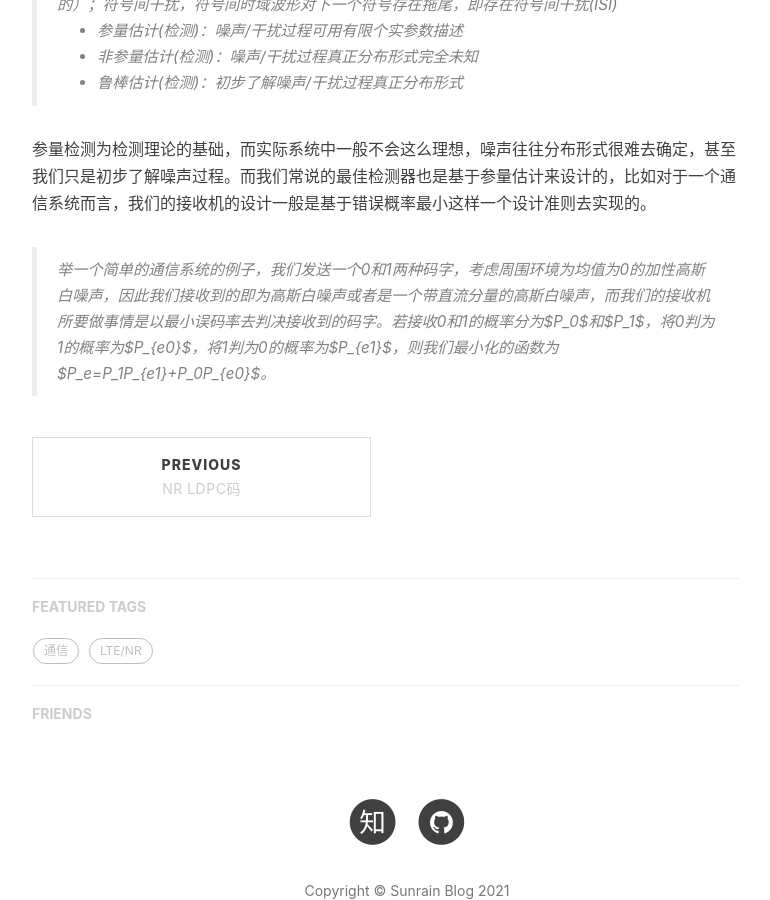
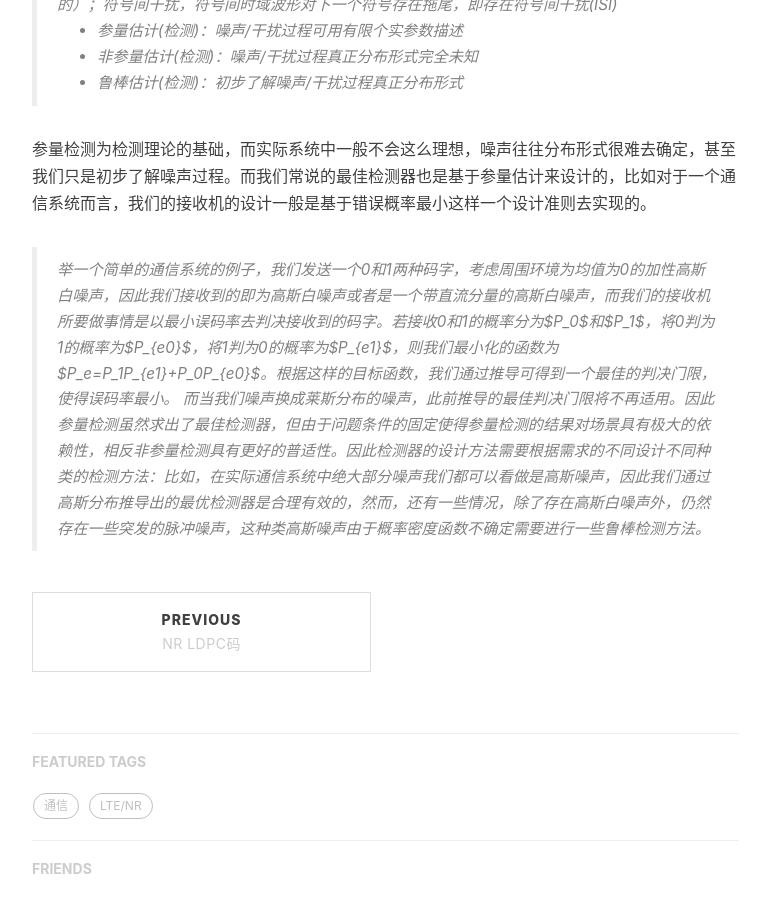
Before and after one commit to ruoqiong/ruoqiong.github.io, a Jekyll site: the page built from _posts/2020-2-12-ES.md, in a window 1280 px wide and 900 px high, scrolled down 1242 px. Shown: the whole window, without its empty margins (233-1003 px from the left). Built offline with Jekyll 4.4.1, drawn with Linux system fonts in a browser that asks for light colours; nearby versions of some CDN libraries; comment, search, counter and statistics services are not loaded.

Commit message:
Update 2020-2-12-ES.md

```diff
--- a/_posts/2020-2-12-ES.md
+++ b/_posts/2020-2-12-ES.md
@@ -24,4 +24,5 @@ tags:
 
 参量检测为检测理论的基础，而实际系统中一般不会这么理想，噪声往往分布形式很难去确定，甚至我们只是初步了解噪声过程。而我们常说的最佳检测器也是基于参量估计来设计的，比如对于一个通信系统而言，我们的接收机的设计一般是基于错误概率最小这样一个设计准则去实现的。
 
-> 举一个简单的通信系统的例子，我们发送一个0和1两种码字，考虑周围环境为均值为0的加性高斯白噪声，因此我们接收到的即为高斯白噪声或者是一个带直流分量的高斯白噪声，而我们的接收机所要做事情是以最小误码率去判决接收到的码字。若接收0和1的概率分为$P_0$和$P_1$，将0判为1的概率为$P_{e0}$，将1判为0的概率为$P_{e1}$，则我们最小化的函数为$P_e=P_1P_{e1}+P_0P_{e0}$。
+> 举一个简单的通信系统的例子，我们发送一个0和1两种码字，考虑周围环境为均值为0的加性高斯白噪声，因此我们接收到的即为高斯白噪声或者是一个带直流分量的高斯白噪声，而我们的接收机所要做事情是以最小误码率去判决接收到的码字。若接收0和1的概率分为$P_0$和$P_1$，将0判为1的概率为$P_{e0}$，将1判为0的概率为$P_{e1}$，则我们最小化的函数为$P_e=P_1P_{e1}+P_0P_{e0}$。根据这样的目标函数，我们通过推导可得到一个最佳的判决门限，使得误码率最小。
+> 而当我们噪声换成莱斯分布的噪声，此前推导的最佳判决门限将不再适用。因此参量检测虽然求出了最佳检测器，但由于问题条件的固定使得参量检测的结果对场景具有极大的依赖性，相反非参量检测具有更好的普适性。因此检测器的设计方法需要根据需求的不同设计不同种类的检测方法：比如，在实际通信系统中绝大部分噪声我们都可以看做是高斯噪声，因此我们通过高斯分布推导出的最优检测器是合理有效的，然而，还有一些情况，除了存在高斯白噪声外，仍然存在一些突发的脉冲噪声，这种类高斯噪声由于概率密度函数不确定需要进行一些鲁棒检测方法。
```
